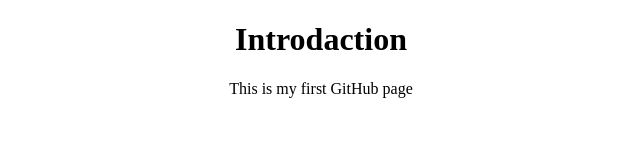
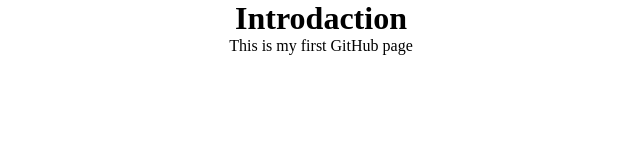
Before and after one commit to Krizend/Krizend.github.io, a plain HTML site: page index.html in a window 1280 px wide. Shown: the whole page, without its empty margins (319-959 px from the left). Drawn offline with Linux system fonts and the light colour scheme.

Commit message:
Update index.html

```diff
--- a/index.html
+++ b/index.html
@@ -1,12 +1,12 @@
 <!DOCTYPE html>
-<html>
+<html style="margin: 0; padding: 0;">
     <head>
         <title>Hello world</title>
     </head>
-    <body>
-        <dev style="text-align: center;">
-            <h1>Introdaction</h1>
-            <p>This is my first GitHub page</p>
+    <body style="margin: 0; padding: 0;">
+        <dev style="text-align: center; margin: 0; padding: 0;">
+            <h1 style="margin: 0; padding: 0;">Introdaction</h1>
+            <p style="margin: 0; padding: 0;">This is my first GitHub page</p>
         </dev>
     </body>
 </html>
```
